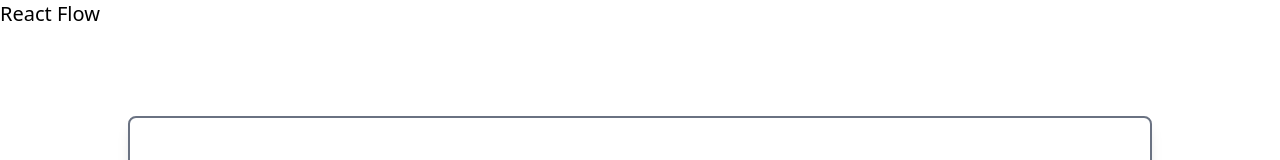
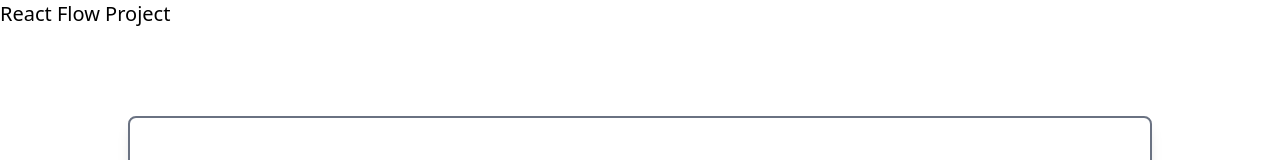
Before and after one commit to rohitmsaxena/react-flow-project, a React (Vite) app: page / in a window 1280 px wide. Shown: the top 160 px of the page. Built offline with nearby package versions, Linux system fonts and the light colour scheme.

Commit message:
- pushing for deployment

```diff
--- a/src/App.tsx
+++ b/src/App.tsx
@@ -7,7 +7,7 @@ export default function App() {
       <div className="navbar bg-base-100">
         <div className="navbar-start"></div>
         <div className="navbar-center">
-          <a className="btn btn-ghost text-xl">React Flow</a>{" "}
+          <a className="btn btn-ghost text-xl">React Flow Project</a>
         </div>
       </div>
       <div className="flex justify-center items-center h-[calc(100vh-4rem)] w-full">
```
